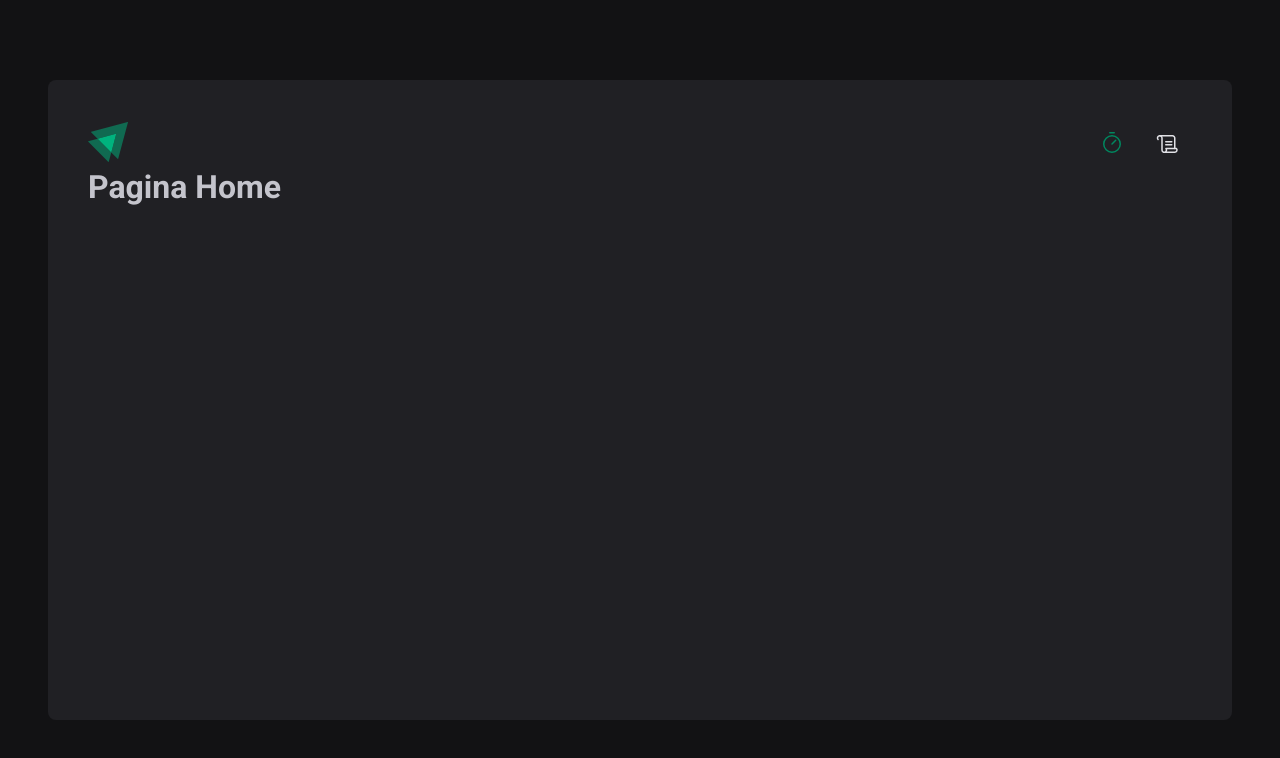
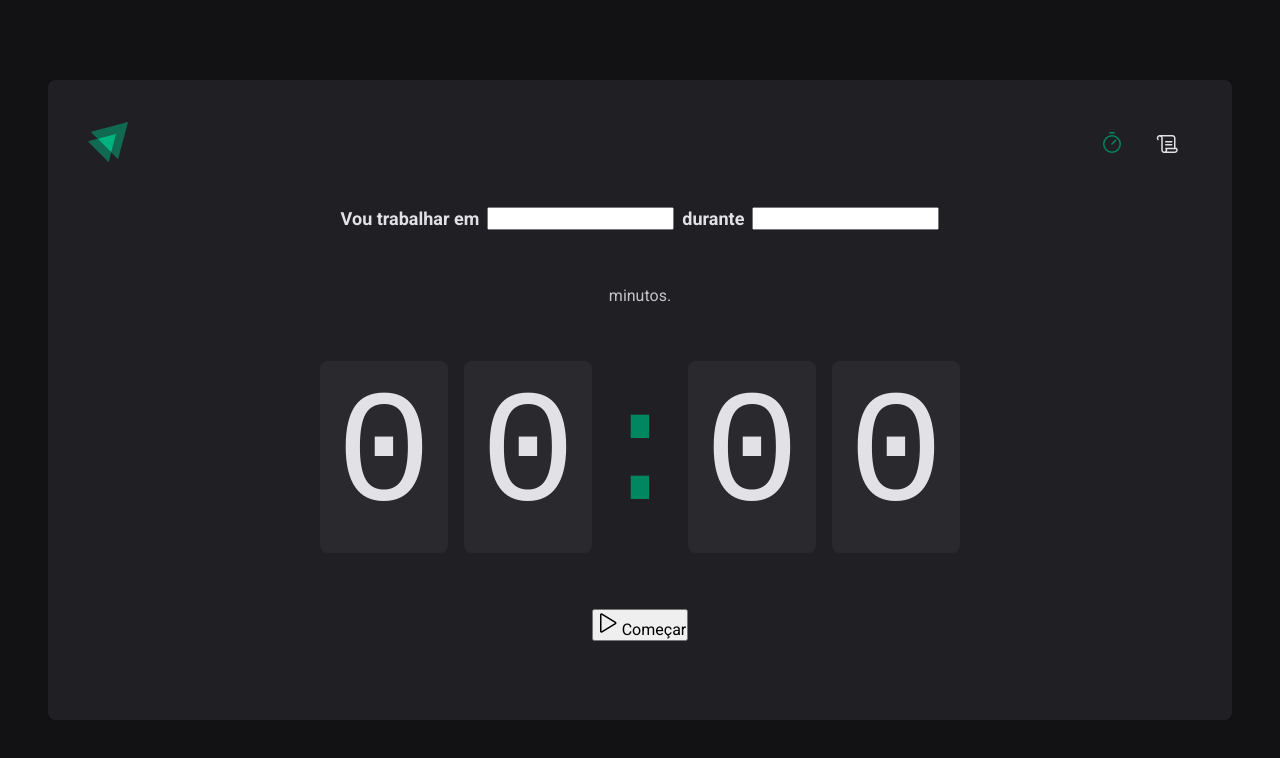
Before and after one commit to CaioScatolino/02-ignite-timer, a React (Vite) app: page / in a window 1280 px wide. Shown: the top 758 px of the page. Built offline with nearby package versions, Linux system fonts and the light colour scheme.

Commit message:
Adicionando estilizações, formulário para o timer, etc.

```diff
--- a/src/pages/Home.tsx
+++ /dev/null
@@ -1,7 +0,0 @@
-export function Home() {
-  return (
-    <div>
-      <h1>Pagina Home</h1>
-    </div>
-  )
-}
--- /dev/null
+++ b/src/pages/Home/index.tsx
@@ -0,0 +1,36 @@
+import { Play } from 'phosphor-react'
+import {
+  CountdownContainer,
+  FormContainer,
+  HomeContainer,
+  Separator,
+} from './styles'
+
+export function Home() {
+  return (
+    <HomeContainer>
+      <form action="">
+        <FormContainer>
+          <label htmlFor="task">Vou trabalhar em</label>
+          <input type="text" id="task" />
+
+          <label htmlFor="">durante</label>
+          <input type="number" id="minutesAmount" />
+        </FormContainer>
+        <span>minutos.</span>
+
+        <CountdownContainer>
+          <span>0</span>
+          <span>0</span>
+          <Separator>:</Separator>
+          <span>0</span>
+          <span>0</span>
+        </CountdownContainer>
+
+        <button type="submit">
+          <Play size={24} /> Começar
+        </button>
+      </form>
+    </HomeContainer>
+  )
+}
--- /dev/null
+++ b/src/pages/Home/styles.ts
@@ -0,0 +1,54 @@
+import styled from 'styled-components'
+
+export const HomeContainer = styled.main`
+  display: flex;
+  flex: 1;
+  flex-direction: column;
+  align-items: center;
+  justify-content: center;
+
+  form {
+    display: flex;
+    flex-direction: column;
+    align-items: center;
+    gap: 3.5rem;
+  }
+`
+
+export const FormContainer = styled.div`
+  width: 100%;
+  display: flex;
+  align-items: center;
+  justify-content: center;
+  gap: 0.5rem;
+  color: ${(props) => props.theme['gray-100']};
+  font-size: 1.125rem;
+  font-weight: bold;
+  flex-wrap: wrap;
+`
+
+export const CountdownContainer = styled.div`
+  font-family: 'Roboto-Mono', monospace;
+  font-size: 10rem;
+  line-height: 8rem;
+  color: ${(props) => props.theme['gray-100']};
+
+  display: flex;
+  gap: 1rem;
+
+  span {
+    background: ${(props) => props.theme['gray-700']};
+    padding: 2rem 1rem;
+    border-radius: 8px;
+  }
+`
+
+export const Separator = styled.div`
+  padding: 2rem 0;
+  color: ${(props) => props.theme['green-500']};
+  width: 4rem;
+  overflow: hidden;
+
+  display: flex;
+  justify-content: center;
+`
--- a/src/styles/global.ts
+++ b/src/styles/global.ts
@@ -16,6 +16,7 @@
 body {
     background: ${(props) => props.theme['gray-900']};
     color: ${(props) => props.theme['gray-300']};
+    -webkit-font-smoothing: antialiased;
 }
 
 body, input, textarea, button {
```
